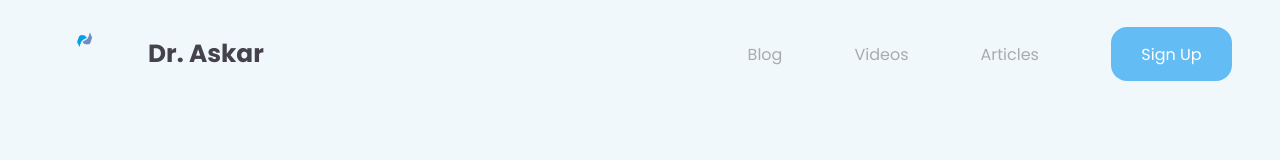
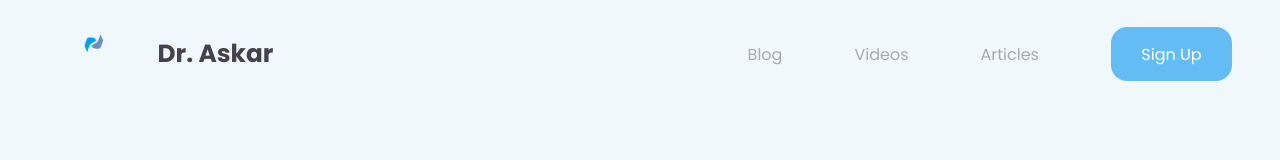
Before and after one commit to askar2022/askar, a plain HTML site: page index.html in a window 1280 px wide. Shown: the top 160 px of the page. Drawn offline with Linux system fonts and the light colour scheme; a script that the page names is missing.

Commit message:
Update style.css

```diff
--- a/style.css
+++ b/style.css
@@ -86,9 +86,9 @@ a {
   }
 
   .logo img {
-    width: 80px;
-    margin-right: 1.25rem;
-    margin-top: -1.25rem;
+    width: 100px;
+    margin-right: 0.6rem;
+    margin-top: -0.6rem;
   }
 
   .logo h3 {
```
